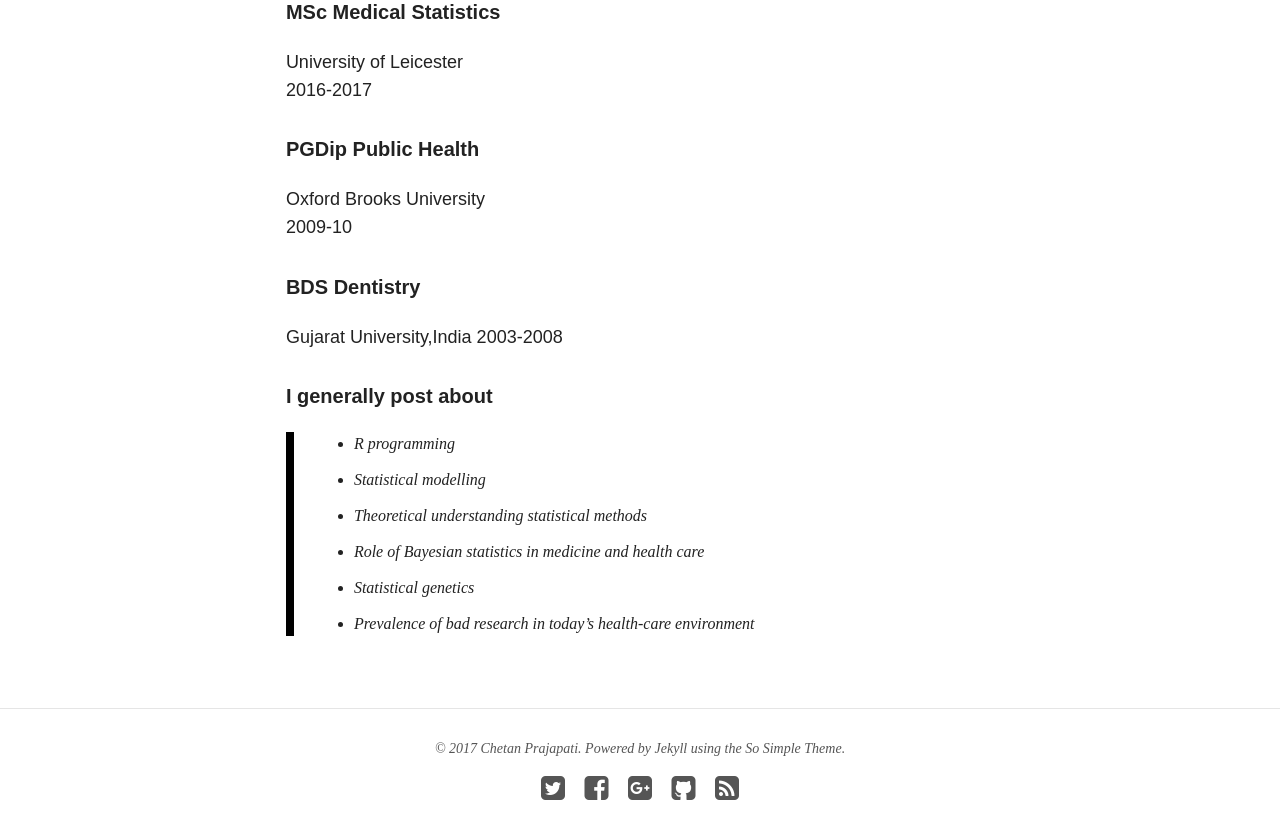
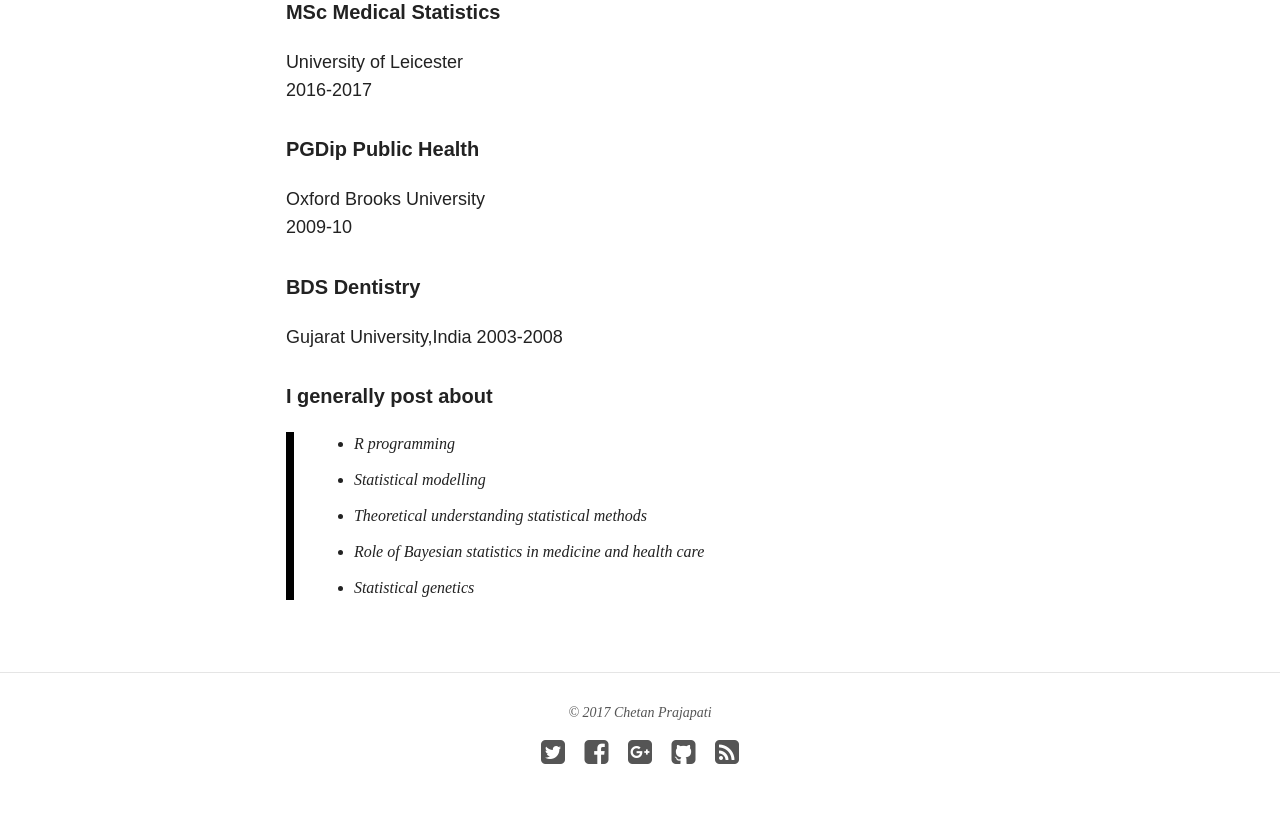
Before and after one commit to statistical-evidence/statistical-evidence.github.io, a Jekyll site: the page built from about/index.md, in a window 1280 px wide and 900 px high, scrolled down 1132 px. Shown: the top 839 px of the window. Built offline with Jekyll 4.4.1, drawn with Linux system fonts in a browser that asks for light colours; nearby versions of some CDN libraries.

Commit message:
gem file update
removed "powered by jekyll"

```diff
--- a/Gemfile
+++ b/Gemfile
@@ -5,3 +5,4 @@
 gem "jekyll-gist"
 gem "jekyll-feed"
 gem 'jekyll-seo-tag'
+gem 'wdm'
--- a/_includes/footer.html
+++ b/_includes/footer.html
@@ -1,6 +1,6 @@
 {% if site.owner.google.ad-client and site.owner.google.ad-slot %}{% include ad-footer.html %}{% endif %}
 
-<span>&copy; {{ site.time | date: '%Y' }} {{ site.owner.name }}. Powered by <a href="http://jekyllrb.com" rel="nofollow">Jekyll</a> using the <a href="https://mademistakes.com/work/so-simple-jekyll-theme/" rel="nofollow">So Simple Theme</a>.</span>
+<span>&copy; {{ site.time | date: '%Y' }} {{ site.owner.name }}</span>
 <div class="social-icons">
 	{% if site.owner.twitter %}<a href="https://twitter.com/{{ site.owner.twitter }}" title="{{ site.owner.name}} on Twitter" target="_blank"><i class="fa fa-twitter-square fa-2x"></i></a>{% endif %}
 	{% if site.owner.facebook %}<a href="https://facebook.com/{{ site.owner.facebook }}" title="{{ site.owner.name}} on Facebook" target="_blank"><i class="fa fa-facebook-square fa-2x"></i></a>{% endif %}
--- a/about/index.md
+++ b/about/index.md
@@ -30,4 +30,3 @@
 > - Theoretical understanding statistical methods
 > - Role of Bayesian statistics in medicine and health care
 > - Statistical genetics
-> - Prevalence of bad research in today's health-care environment
```
Also changed, not shown: Gemfile.lock.
